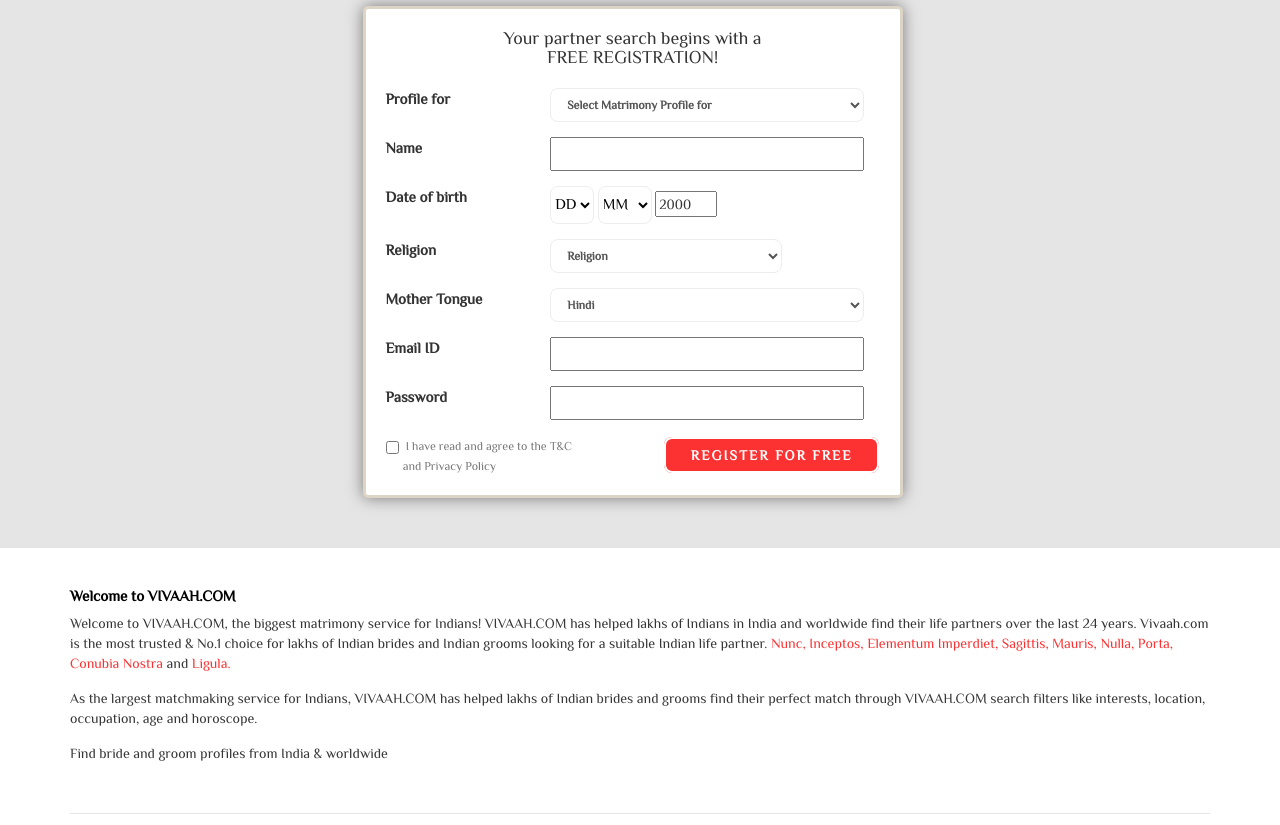
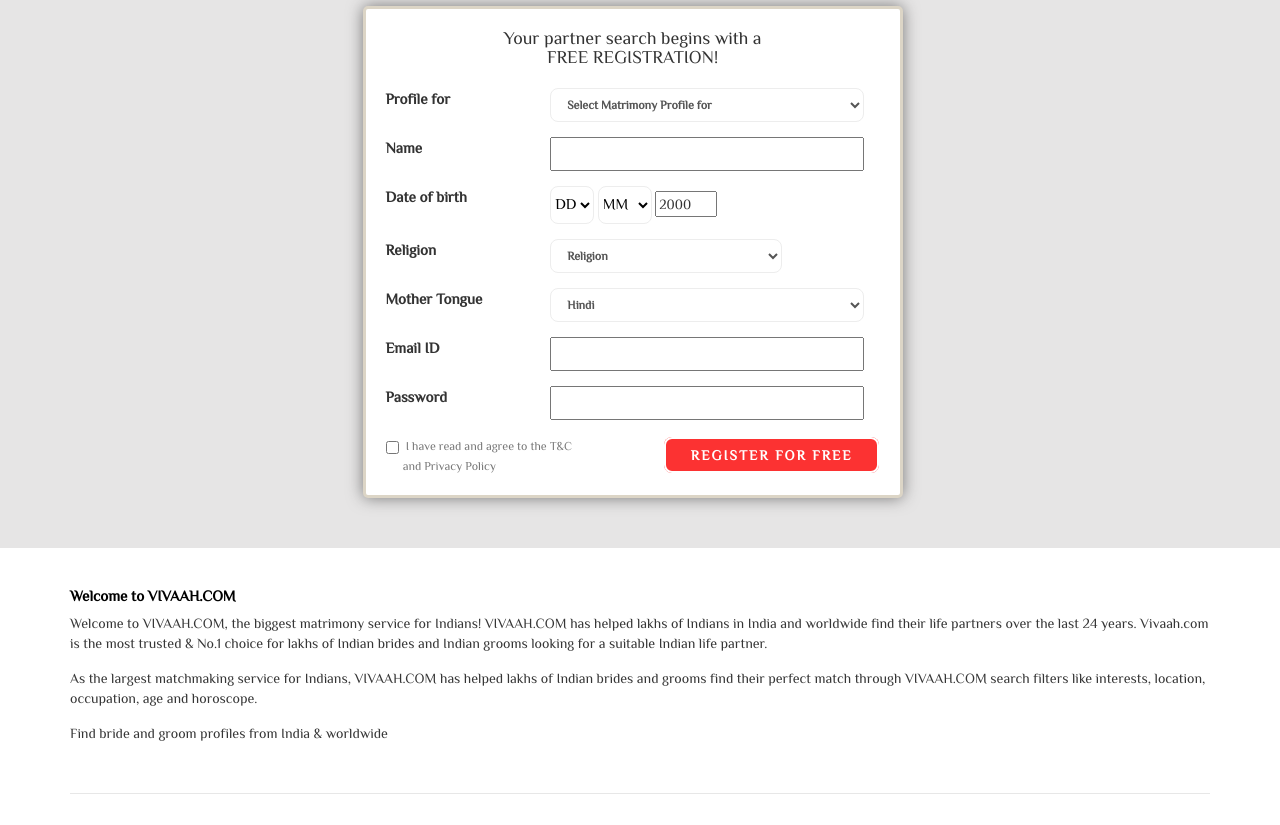
Before and after one commit to GitHubCoderMayank/CLASS12project, a plain HTML site: page Matrimonials/sarch form.html in a window 1280 px wide. Shown: the part 259-1084 px from the top of the page. Drawn offline with Linux system fonts and the light colour scheme.

Commit message:
Update sarch form.html

```diff
--- a/Matrimonials/sarch form.html
+++ b/Matrimonials/sarch form.html
@@ -317,8 +317,8 @@
     <div class="place_1">
 	 <h4>Welcome to VIVAAH.COM</h4>
 	 <p>Welcome to VIVAAH.COM, the biggest matrimony service for Indians! VIVAAH.COM has helped lakhs of Indians in India and worldwide find their life partners over the last 24 years. Vivaah.com is the most trusted & No.1 choice for lakhs of Indian brides and Indian grooms looking for a suitable Indian life partner.
-	 <a href="#">Nunc,</a> <a href="#">Inceptos,</a> <a href="#"> Elementum Imperdiet,</a> <a href="#">Sagittis,</a>
-	 <a href="#">Mauris,</a> <a href="#">Nulla,</a> <a href="#">Porta,</a> <a href="#">Conubia Nostra</a> and <a href="#">Ligula.</a></p>
+	 <!-- <a href="#">Nunc,</a> <a href="#">Inceptos,</a> <a href="#"> Elementum Imperdiet,</a> <a href="#">Sagittis,</a> -->
+	 <!--<a href="#">Mauris,</a> <a href="#">Nulla,</a> <a href="#">Porta,</a> <a href="#">Conubia Nostra</a> and <a href="#">Ligula.</a>--></p>
 
 	 <p>As the largest matchmaking service for Indians, VIVAAH.COM has helped lakhs of Indian brides and grooms find their perfect match through VIVAAH.COM search filters like interests, location, occupation, age and horoscope.<!--<a href="#">Nulla,</a> <a href="#">Elementum,</a> <a href="#">Ipsum,</a> <a href="#">Arcu Eget,</a>-->
 	 <!-- <a href="#">Fusce Nec,</a> <a href="#">Dignissim</a> and <a href="#">Sagittis Ipsum.</a>--></p>
```
